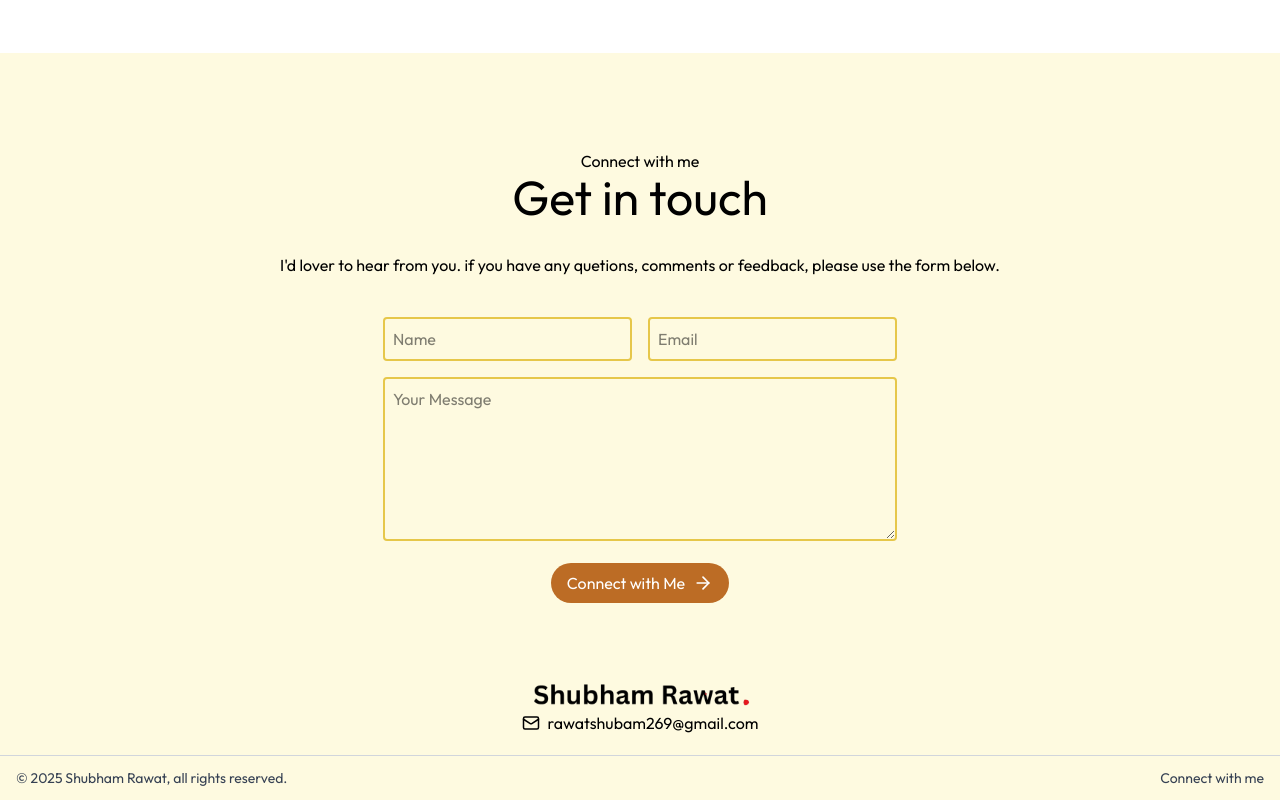
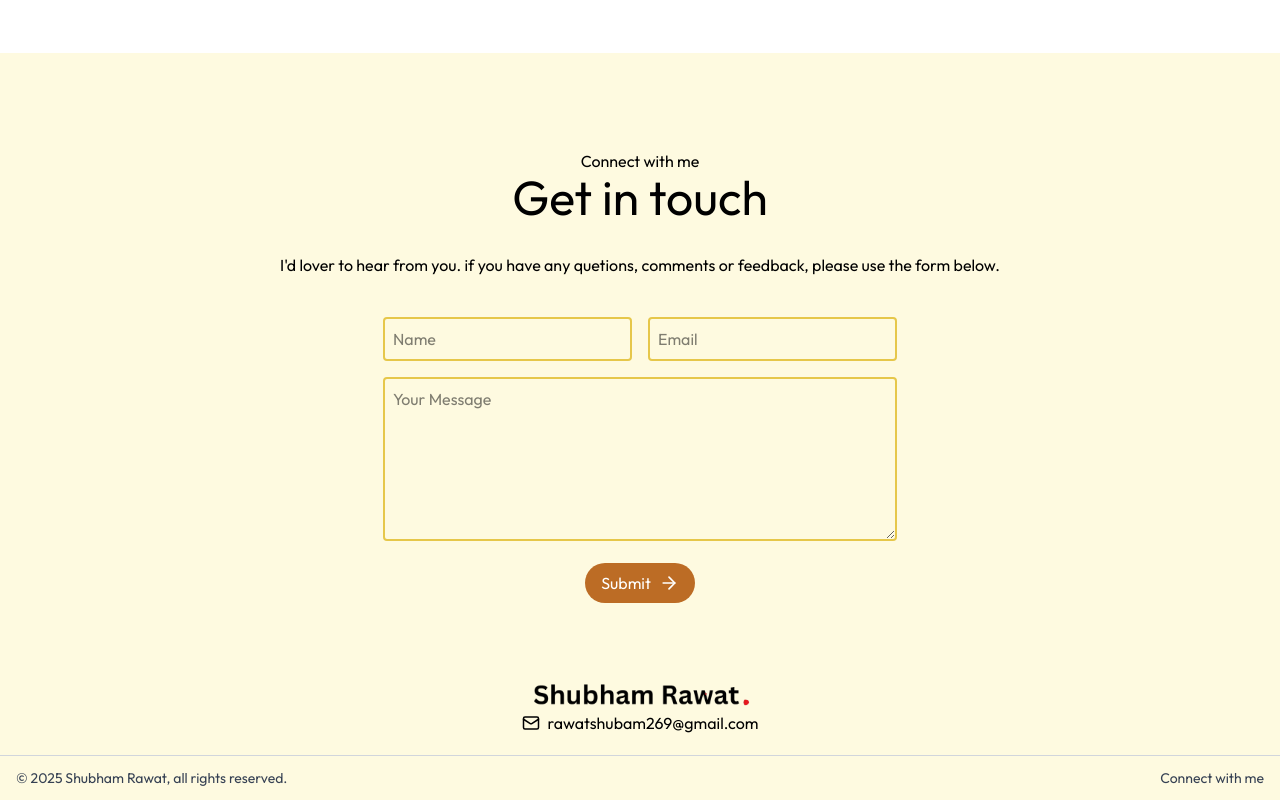
Before and after one commit to shubhamrawat0269/portfolio, a Next.js app: page / in a window 1280 px wide. Shown: the part 2570-3370 px from the top of the page. Built offline with nearby package versions, Linux system fonts and the light colour scheme; a web font is replaced by a local one.

Commit message:
Updated : Button Lable Change

```diff
--- a/app/components/molecules/ContactForm.jsx
+++ b/app/components/molecules/ContactForm.jsx
@@ -27,7 +27,7 @@ export default function ContactForm() {
 
       <div className="flex justify-center">
         <button className="bg-[#bc6c25] order-2 md:order-1 text-white px-4 py-2 rounded-md md:rounded-full cursor-pointer flex items-center gap-2 hover:bg-[#611a00] transition">
-          Connect with Me
+          Submit
           <ArrowRight size={20} />
         </button>
       </div>
```
